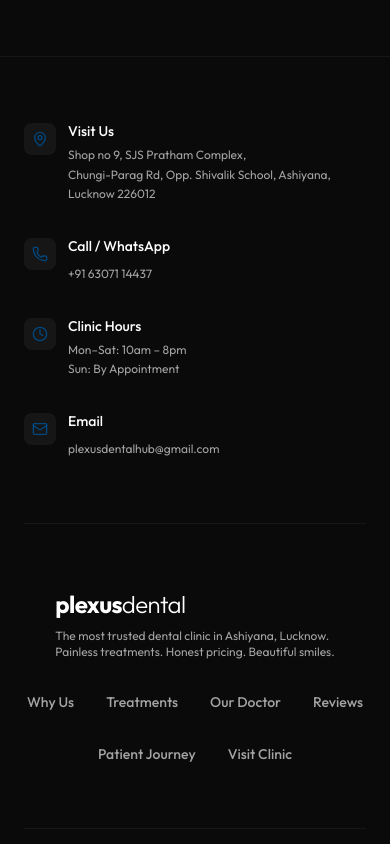
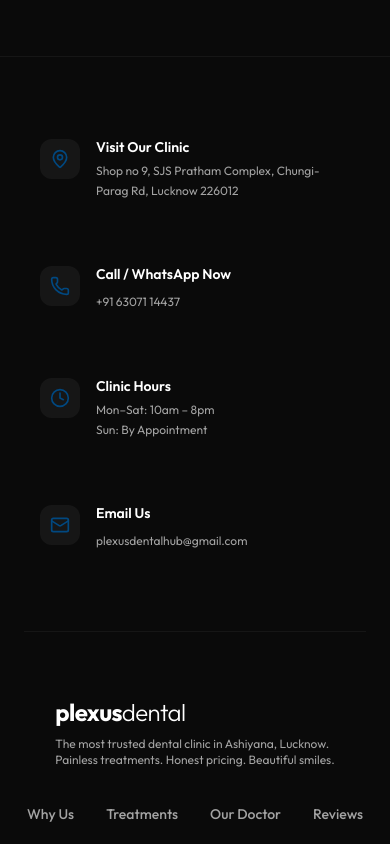
Before and after one commit to aibax04/plexushub, a React (Vite) app: page /visit in a window 390 px wide. Shown: the part 3420-4264 px from the top of the page. Built offline with nearby package versions, Linux system fonts and the light colour scheme.

Commit message:
fix: exhaustive overhaul of footer navigation and call-now buttons for perfect mobile UX

```diff
--- a/src/components/Footer.jsx
+++ b/src/components/Footer.jsx
@@ -1,6 +1,36 @@
 import React from 'react'
-import { Link } from 'react-router-dom'
+import { Link, useLocation } from 'react-router-dom'
 import { MapPin, Phone, Clock, Mail } from 'lucide-react'
+
+function NavAnchor({ to, className, children }) {
+  const location = useLocation()
+  const isHome = location.pathname === '/'
+
+  const handleClick = (e) => {
+    if (isHome && to.startsWith('#')) {
+      e.preventDefault()
+      const el = document.querySelector(to)
+      if (el) {
+        const offset = 100
+        const bodyRect = document.body.getBoundingClientRect().top
+        const elementRect = el.getBoundingClientRect().top
+        const elementPosition = elementRect - bodyRect
+        const offsetPosition = elementPosition - offset
+        window.scrollTo({
+          top: offsetPosition,
+          behavior: 'smooth'
+        })
+      }
+    } else {
+      window.scrollTo(0, 0)
+    }
+  }
+
+  if (isHome && to.startsWith('#')) {
+    return <a href={to} onClick={handleClick} className={className}>{children}</a>
+  }
+  return <Link to={to.startsWith('#') ? `/${to}` : to} onClick={handleClick} className={className}>{children}</Link>
+}
 
 function Footer() {
   return (
@@ -9,46 +39,58 @@ function Footer() {
 
         {/* Contact strip */}
         <div id="contact" className="grid grid-cols-1 sm:grid-cols-2 lg:grid-cols-4 gap-8 mb-16 pb-16 border-b border-white/5">
-          <div className="flex items-start gap-3">
-            <div className="p-2 bg-white/5 rounded-lg mt-0.5">
-              <MapPin className="w-4 h-4 text-primary" />
+          <a
+            href="https://www.google.com/maps/search/Plexus+Dental+Hub+Lucknow"
+            target="_blank"
+            rel="noopener noreferrer"
+            className="flex items-start gap-4 p-4 rounded-2xl hover:bg-white/5 transition-all group"
+          >
+            <div className="p-2.5 bg-white/5 rounded-xl mt-0.5 group-hover:bg-primary/20 transition-colors">
+              <MapPin className="w-5 h-5 text-primary" />
             </div>
             <div>
-              <p className="text-dark-text text-sm font-medium mb-1">Visit Us</p>
+              <p className="text-dark-text text-sm font-semibold mb-1 group-hover:text-primary transition-colors">Visit Our Clinic</p>
               <p className="text-dark-text-muted text-xs leading-relaxed">
-                Shop no 9, SJS Pratham Complex,<br />
-                Chungi-Parag Rd, Opp. Shivalik School, Ashiyana, Lucknow 226012<br />
-
+                Shop no 9, SJS Pratham Complex, Chungi-Parag Rd, Lucknow 226012
               </p>
             </div>
-          </div>
-          <div className="flex items-start gap-3">
-            <div className="p-2 bg-white/5 rounded-lg mt-0.5">
-              <Phone className="w-4 h-4 text-primary" />
+          </a>
+
+          <a
+            href="tel:+916307114437"
+            className="flex items-start gap-4 p-4 rounded-2xl hover:bg-white/5 transition-all group"
+          >
+            <div className="p-2.5 bg-white/5 rounded-xl mt-0.5 group-hover:bg-primary/20 transition-colors">
+              <Phone className="w-5 h-5 text-primary" />
             </div>
             <div>
-              <p className="text-dark-text text-sm font-medium mb-1">Call / WhatsApp</p>
-              <a href="tel:+916307114437" className="text-dark-text-muted text-xs hover:text-primary transition-colors">+91 63071 14437</a>
+              <p className="text-dark-text text-sm font-semibold mb-1 group-hover:text-primary transition-colors">Call / WhatsApp Now</p>
+              <span className="text-dark-text-muted text-xs">+91 63071 14437</span>
             </div>
-          </div>
-          <div className="flex items-start gap-3">
-            <div className="p-2 bg-white/5 rounded-lg mt-0.5">
-              <Clock className="w-4 h-4 text-primary" />
+          </a>
+
+          <div className="flex items-start gap-4 p-4 rounded-2xl">
+            <div className="p-2.5 bg-white/5 rounded-xl mt-0.5">
+              <Clock className="w-5 h-5 text-primary" />
             </div>
             <div>
-              <p className="text-dark-text text-sm font-medium mb-1">Clinic Hours</p>
+              <p className="text-dark-text text-sm font-semibold mb-1">Clinic Hours</p>
               <p className="text-dark-text-muted text-xs leading-relaxed">Mon–Sat: 10am – 8pm<br />Sun: By Appointment</p>
             </div>
           </div>
-          <div className="flex items-start gap-3">
-            <div className="p-2 bg-white/5 rounded-lg mt-0.5">
-              <Mail className="w-4 h-4 text-primary" />
+
+          <a
+            href="mailto:plexusdentalhub@gmail.com"
+            className="flex items-start gap-4 p-4 rounded-2xl hover:bg-white/5 transition-all group"
+          >
+            <div className="p-2.5 bg-white/5 rounded-xl mt-0.5 group-hover:bg-primary/20 transition-colors">
+              <Mail className="w-5 h-5 text-primary" />
             </div>
             <div>
-              <p className="text-dark-text text-sm font-medium mb-1">Email</p>
-              <a href="mailto:plexusdentalhub@gmail.com" className="text-dark-text-muted text-xs hover:text-primary transition-colors">plexusdentalhub@gmail.com</a>
+              <p className="text-dark-text text-sm font-semibold mb-1 group-hover:text-primary transition-colors">Email Us</p>
+              <span className="text-dark-text-muted text-xs">plexusdentalhub@gmail.com</span>
             </div>
-          </div>
+          </a>
         </div>
 
         {/* Brand + Links */}
@@ -60,13 +102,13 @@ function Footer() {
             <p className="text-dark-text-muted text-xs mt-2 max-w-xs">The most trusted dental clinic in Ashiyana, Lucknow.
               <br />Painless treatments. Honest pricing. Beautiful smiles.</p>
           </div>
-          <div className="flex flex-wrap justify-center md:justify-end gap-8">
-            <Link to="/why-choose-us" className="text-dark-text-muted hover:text-dark-text transition-colors text-sm font-medium">Why Us</Link>
-            <Link to="/treatments" className="text-dark-text-muted hover:text-dark-text transition-colors text-sm font-medium">Treatments</Link>
-            <a href="#doctor" className="text-dark-text-muted hover:text-dark-text transition-colors text-sm font-medium">Our Doctor</a>
-            <a href="#reviews" className="text-dark-text-muted hover:text-dark-text transition-colors text-sm font-medium">Reviews</a>
-            <a href="#how-it-works" className="text-dark-text-muted hover:text-dark-text transition-colors text-sm font-medium">Patient Journey</a>
-            <Link to="/visit" className="text-dark-text-muted hover:text-dark-text transition-colors text-sm font-medium">Visit Clinic</Link>
+          <div className="flex flex-wrap justify-center md:justify-end gap-x-8 gap-y-4">
+            <NavAnchor to="/why-choose-us" className="text-dark-text-muted hover:text-dark-text transition-colors text-sm font-medium py-1">Why Us</NavAnchor>
+            <NavAnchor to="/treatments" className="text-dark-text-muted hover:text-dark-text transition-colors text-sm font-medium py-1">Treatments</NavAnchor>
+            <NavAnchor to="#doctor" className="text-dark-text-muted hover:text-dark-text transition-colors text-sm font-medium py-1">Our Doctor</NavAnchor>
+            <NavAnchor to="#reviews" className="text-dark-text-muted hover:text-dark-text transition-colors text-sm font-medium py-1">Reviews</NavAnchor>
+            <NavAnchor to="#how-it-works" className="text-dark-text-muted hover:text-dark-text transition-colors text-sm font-medium py-1">Patient Journey</NavAnchor>
+            <NavAnchor to="/visit" className="text-dark-text-muted hover:text-dark-text transition-colors text-sm font-medium py-1">Visit Clinic</NavAnchor>
           </div>
         </div>
 
--- a/src/pages/TreatmentsPage.jsx
+++ b/src/pages/TreatmentsPage.jsx
@@ -177,13 +177,13 @@ function TreatmentAccordion({ treatment, isOpen, onToggle, accordionRef }) {
                 <p className="text-text-muted text-sm">Schedule a free consultation to discuss your specific case.</p>
               </div>
               <div className="flex flex-col sm:flex-row items-stretch sm:items-center gap-3 w-full md:w-auto">
-                <a
-                  href="#book"
+                <Link
+                  to="/#book"
                   className="inline-flex items-center justify-center gap-1.5 whitespace-nowrap px-5 py-2.5 text-[13px] font-semibold text-white transition-all duration-300 bg-primary rounded-full hover:bg-primary-dark shadow-md hover:shadow-primary/30 active:scale-95"
                 >
                   Book Free Consultation
                   <ChevronRight className="w-3.5 h-3.5" />
-                </a>
+                </Link>
                 <a
                   href="tel:+916307114437"
                   className="inline-flex items-center justify-center gap-1.5 whitespace-nowrap px-5 py-2.5 text-[13px] font-semibold text-text transition-all duration-300 border border-border rounded-full hover:border-primary/30 hover:text-primary active:scale-95 bg-white"
@@ -308,13 +308,13 @@ function TreatmentsPage() {
             the best course of action — with transparent pricing and zero pressure.
           </p>
           <div className="flex flex-col sm:flex-row items-stretch sm:items-center justify-center gap-3">
-            <a
-              href="#book"
+            <Link
+              to="/#book"
               className="inline-flex items-center justify-center gap-1.5 whitespace-nowrap px-5 py-2.5 text-[13px] font-semibold text-white transition-all duration-300 bg-primary rounded-full hover:bg-primary-dark shadow-md hover:shadow-primary/30 active:scale-95"
             >
               Book Free Consultation
               <ChevronRight className="w-3.5 h-3.5" />
-            </a>
+            </Link>
             <a
               href="tel:+916307114437"
               className="inline-flex items-center justify-center gap-1.5 whitespace-nowrap px-5 py-2.5 text-[13px] font-semibold text-white/90 transition-all duration-300 border border-white/20 rounded-full hover:border-white/40 hover:text-white active:scale-95"
--- a/src/pages/VisitClinicPage.jsx
+++ b/src/pages/VisitClinicPage.jsx
@@ -286,13 +286,13 @@ function VisitClinicPage() {
             first consultation is always free.
           </p>
           <div className="flex flex-col sm:flex-row items-stretch sm:items-center justify-center gap-3">
-            <a
-              href="#book"
+            <Link
+              to="/#book"
               className="inline-flex items-center justify-center gap-1.5 whitespace-nowrap px-5 py-2.5 text-[13px] font-semibold text-white transition-all duration-300 bg-primary rounded-full hover:bg-primary-dark shadow-md hover:shadow-primary/30 active:scale-95"
             >
               Book Free Consultation
               <ChevronRight className="w-3.5 h-3.5" />
-            </a>
+            </Link>
             <a
               href={`tel:${clinicInfo.phoneRaw}`}
               className="inline-flex items-center justify-center gap-1.5 whitespace-nowrap px-5 py-2.5 text-[13px] font-semibold text-white/90 transition-all duration-300 border border-white/20 rounded-full hover:border-white/40 hover:text-white active:scale-95"
```
Also changed, not shown: src/components/Header.jsx (+6 -6 lines), 1 other file (tests, documents, lock files or other folders).
